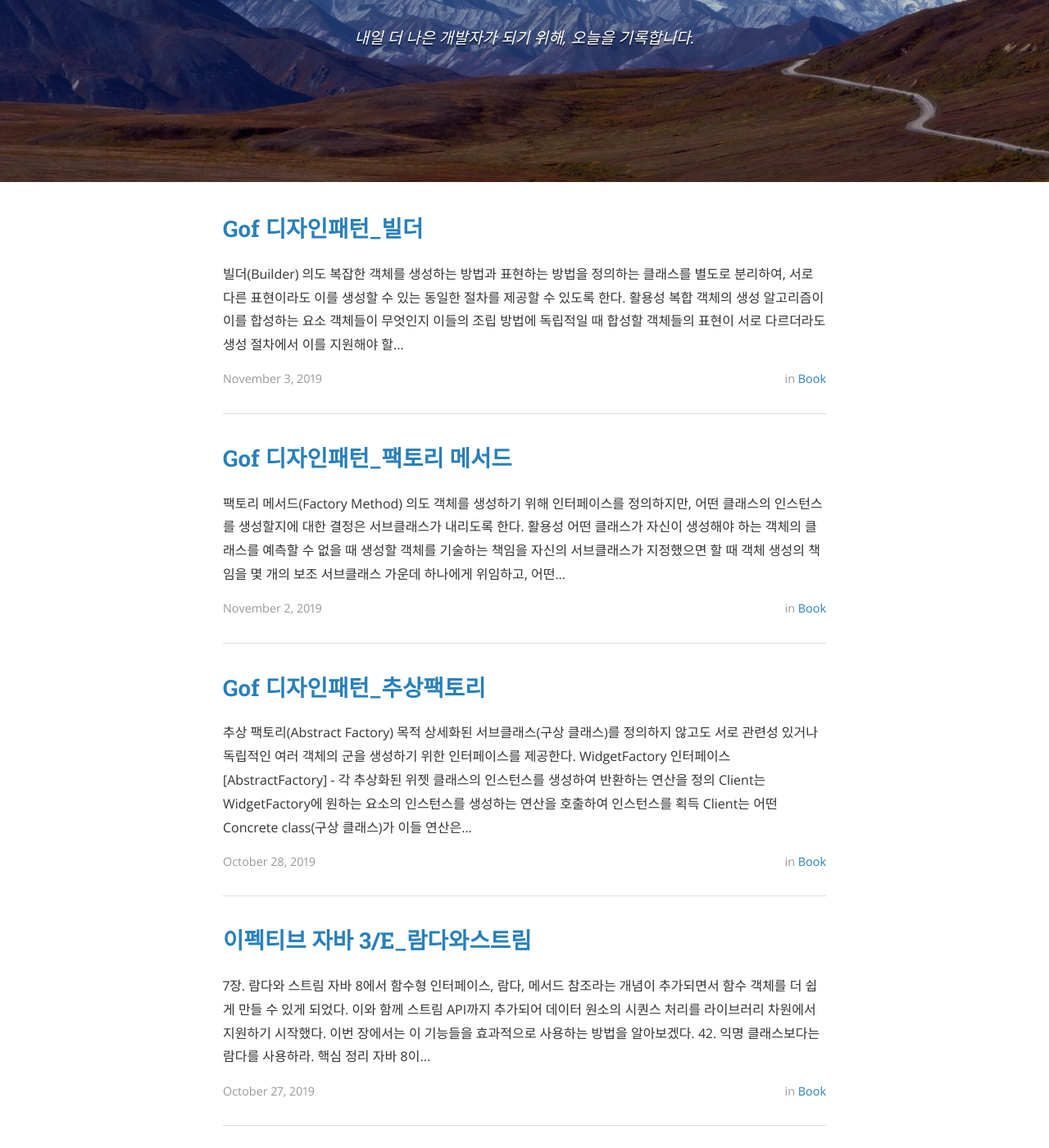
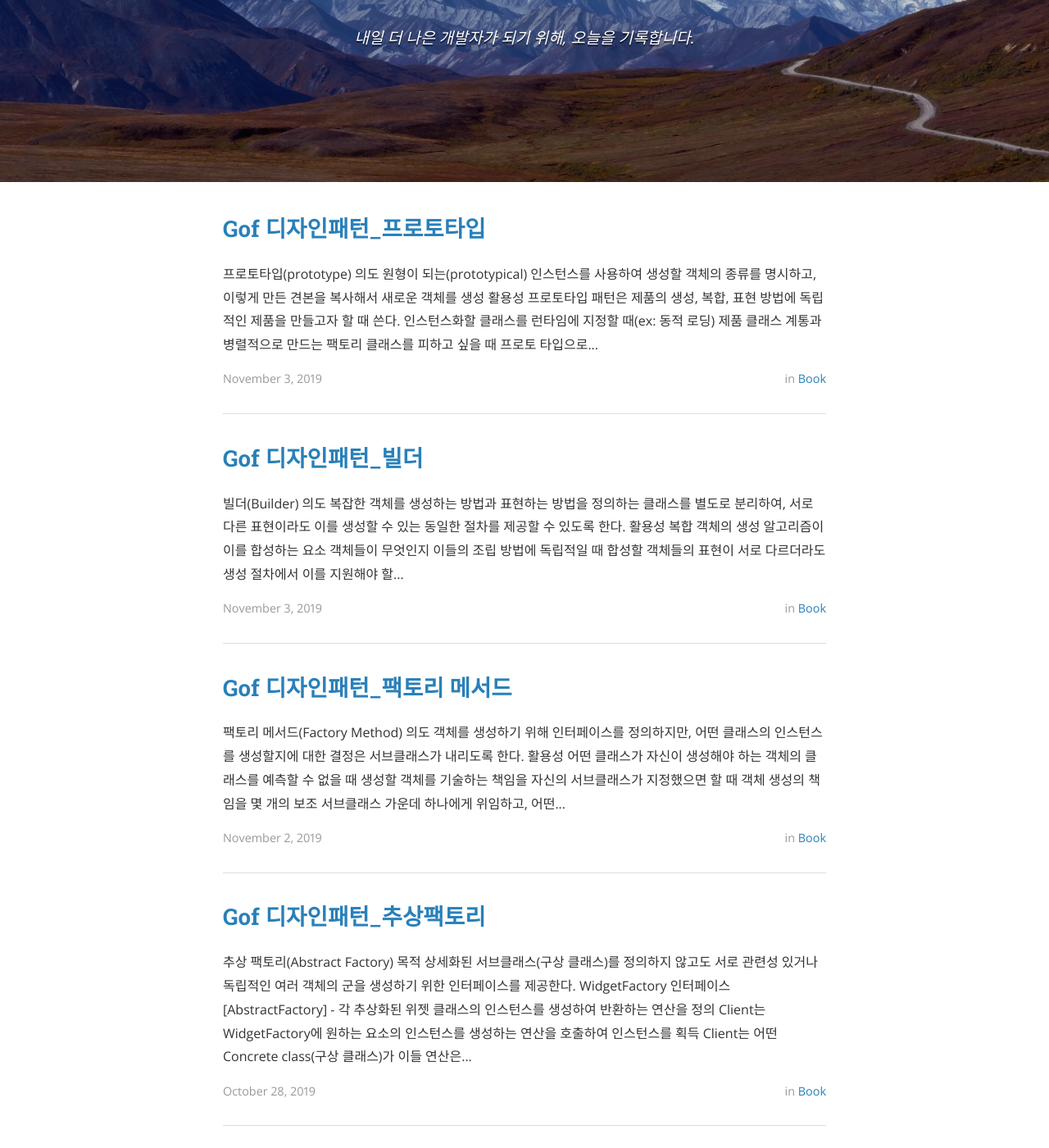
Before and after one commit to gonghojin/gonghojin.github.io, a Jekyll site: the page built from index.html, in a window 1280 px wide and 1400 px high, scrolled down 281 px. Shown: the whole window at 82% size. Built offline with Jekyll 4.4.1, drawn with Linux system fonts in a browser that asks for light colours; nearby versions of some CDN libraries; the list of posts is cut into pages by our own code; some of the changed text lies outside the part shown.

Commit message:
Add: 사내스터디_gof디자인패턴_프로토타입 시작

```diff
--- a/_posts/book/java/gof/2019-11-03-gofpattern-builder.md
+++ b/_posts/book/java/gof/2019-11-03-gofpattern-builder.md
@@ -163,6 +163,17 @@ public class BuilderExample {
 }
 ~~~
 
+### 관련 패턴
+복잡한 객체를 생성해야 할 때 `추상 팩토리 패턴`과 `빌더 패턴`은 비슷한 모습을 보이지만, 다음과 같은 차이점이 있다.
+
++ 빌더 패턴
+	1. 복잡한 객체의 `단계별 생성`에 중점
+	2. `생성의 마지막 단계에서` 생성한 제품을 반환
++ 추상 팩토리 패턴
+	1. 제품의 `유사군`들이 존재할 때 유연한 설계에 중점
+	2. `만드는 즉시` 제품을 반환
+		+ 추상 팩토리 패턴에서 만드는 제품은 꼭 모여야만 의미있는 것이 아니라, 하나만으로도 의미가 있음
+
 ---
 - 참조
 	+ [Gof의 디자인 패턴](https://www.google.com/search?newwindow=1&sxsrf=ACYBGNTM3TLPpNtM8XVERiP7AyPyLDi3sQ%3A1572758465286&ei=wWO-XfOOEcTGmAWs26i4Cw&q=gof%EC%9D%98+%EB%94%94%EC%9E%90%EC%9D%B8%ED%8C%A8%ED%84%B4&oq=gof&gs_l=psy-ab.1.1.35i39l2j0i67j0j0i131l4j0j0i131.1801221.1802149..1803884...0.1..0.188.465.0j3......0....1..gws-wiz.......0i71.wMtI5vf-WEU)
--- /dev/null
+++ b/_posts/book/java/gof/2019-11-03-gofpattern-prototype.md
@@ -0,0 +1,43 @@
+---
+layout: post
+comments: true
+title:  "Gof 디자인패턴_프로토타입"
+date:   2019-11-03 00:00:00
+author: Gongdel
+categories: Book
+tags:	 Java Book Gof 사내스터디
+cover:  "/assets/instacode.png"
+---
+## 프로토타입(prototype)
+### 의도
+원형이 되는(prototypical) 인스턴스를 사용하여 생성할 객체의 종류를 명시하고, 이렇게 만든 `견본을 복사해서` 새로운 객체를 생성
+
+### 활용성
++ 프로토타입 패턴은 제품의 생성, 복합, 표현 방법에 독립적인 제품을 만들고자 할 때 쓴다.
++ 인스턴스화할 클래스를 `런타임`에 지정할 때(ex: 동적 로딩)
++ 제품 클래스 계통과 병렬적으로 만드는 팩토리 클래스를 피하고 싶을 때
+
+프로토 타입으로 초기화해 두고, 나중에 이를 복제해서 사용하는 것이 매번 필요한 상태 조합의 값들을 수동적으로 초기화하는 것보다 더 편리할 수도 있다.
+
+### 구조
+![click](/assets/gof/images/gof-design-patterns-prototype.png)
+
++ Prototype: 자신을 복제하는 데 필요한 인터페이스를 정의
++ ConcretePrototype: 자신을 복제하는 연산을 구현
++ Client: Prototype에 자기 자신의 복제를 요청하여 새로운 객체를 생성
+
+### 협력 방법
+Client는 원형 클래스에 스스로를 복제하도록 요청한다.
+
+### 결과
+원형 패턴은 `추상 팩토리 및 빌더`와 비슷한 결과를 가진다. Client는 어떠한 구체적인 제품이 있는 알 필요가 없기 때문에, 다루어야 할 클래스의 수가 적다.
+###### 추가적 특성
+
++ 런타임에 새로운 제품을 추가하고 삭제할 수 있다.
+	- Client에게 프로토타입으로 생성되는 인스턴스를 등록하는 것만으로도 시스템에 새로운 제품 클래스를 추가할 수 있다.
+	런타임에 새로운 프로토타입을 넣고 뺴기 용이하다는 점에서 다른 생성 패턴에 비해 유연성을 가진다.
+
+---
+- 참조
+	+ [Gof의 디자인 패턴](https://www.google.com/search?newwindow=1&sxsrf=ACYBGNTM3TLPpNtM8XVERiP7AyPyLDi3sQ%3A1572758465286&ei=wWO-XfOOEcTGmAWs26i4Cw&q=gof%EC%9D%98+%EB%94%94%EC%9E%90%EC%9D%B8%ED%8C%A8%ED%84%B4&oq=gof&gs_l=psy-ab.1.1.35i39l2j0i67j0j0i131l4j0j0i131.1801221.1802149..1803884...0.1..0.188.465.0j3......0....1..gws-wiz.......0i71.wMtI5vf-WEU)
+	+ <https://ko.wikipedia.org/wiki/%EB%B9%8C%EB%8D%94_%ED%8C%A8%ED%84%B4>
```
Also changed, not shown: assets/gof/images/gof-design-patterns-prototype.png (added).
